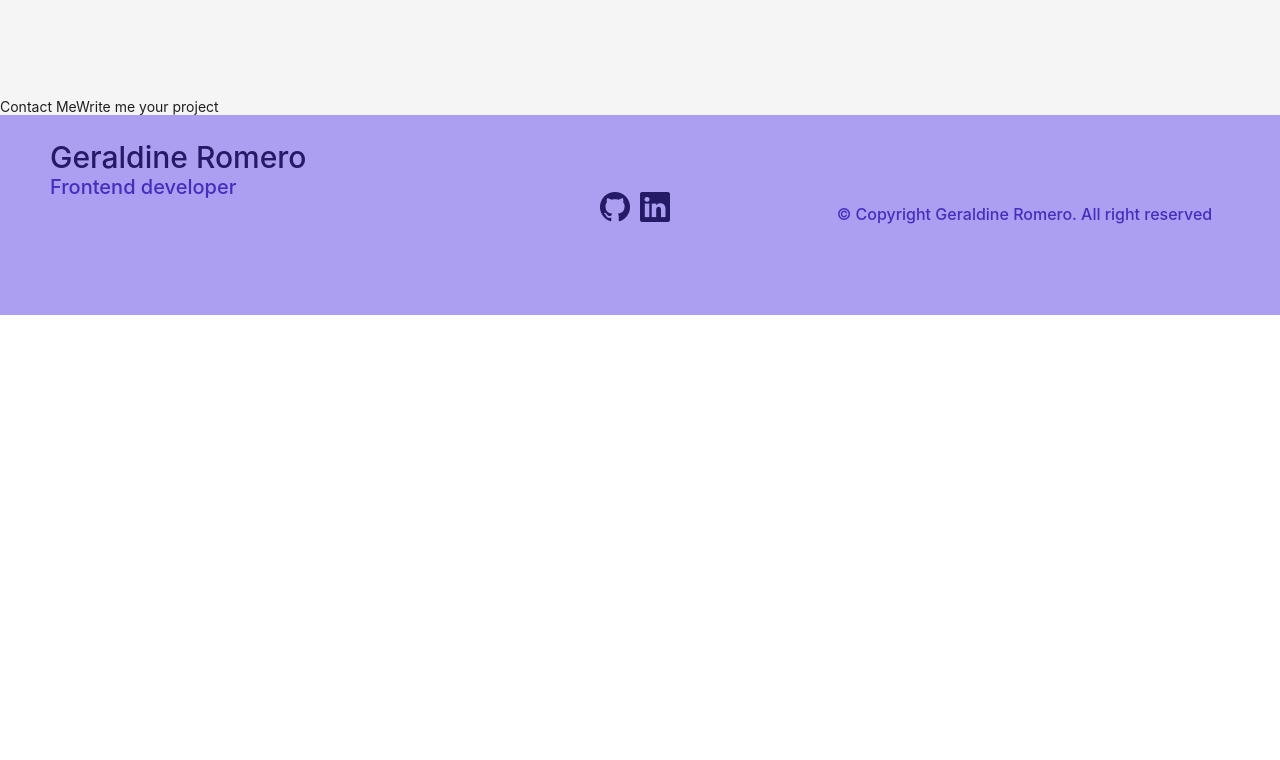
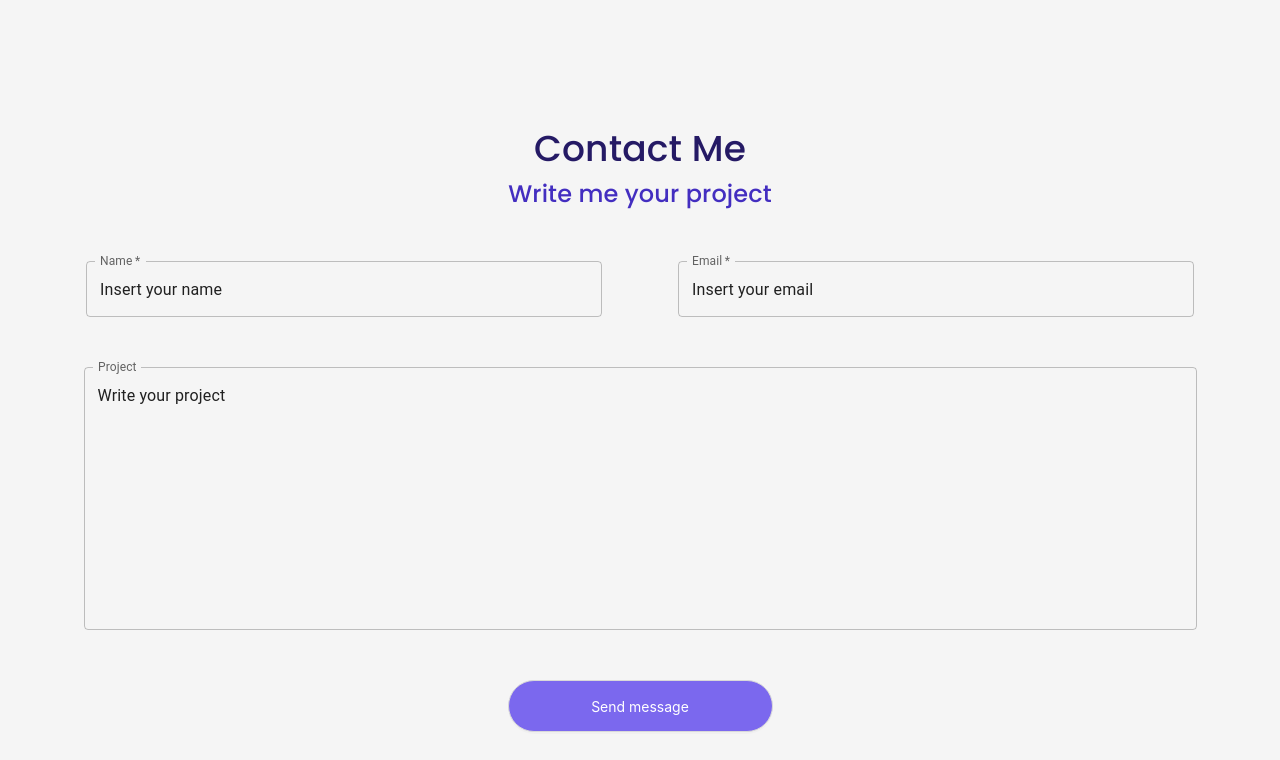
Before and after one commit to GeraldineRomer/Portfolio, a React (Create React App) app: page / in a window 1280 px wide. Shown: the part 3280-4040 px from the top of the page. Before the commit the page ends 3595 px from the top, so only its background shows below. Built offline with nearby package versions, Linux system fonts and the light colour scheme.

Commit message:
contact me page's structure ready

```diff
--- a/package.json
+++ b/package.json
@@ -4,6 +4,9 @@
   "private": true,
   "dependencies": {
     "@ant-design/icons": "^5.1.4",
+    "@emotion/react": "^11.13.0",
+    "@emotion/styled": "^11.13.0",
+    "@mui/material": "^5.16.6",
     "@testing-library/jest-dom": "^5.16.5",
     "@testing-library/react": "^13.4.0",
     "@testing-library/user-event": "^13.5.0",
--- a/src/pages/contactme/contactmepage.jsx
+++ b/src/pages/contactme/contactmepage.jsx
@@ -1,11 +1,44 @@
 import React from 'react';
 import './contactmepage.scss';
+import TextField from '@mui/material/TextField';
+import { Button } from 'antd';
 
 const contactmepage = () => {
     return (
         <div>
             <label className='contactme-title' >Contact Me</label>
             <label className='contactme-subtitle' >Write me your project</label>
+            <div className='contactme-nameemail'>
+                <TextField
+                    required
+                    id="outlined-required"
+                    label="Name"
+                    defaultValue="Insert your name"
+                    className='contactme-nameemail-name'
+                />
+                <TextField
+                    required
+                    id="outlined-required"
+                    label="Email"
+                    defaultValue="Insert your email"
+                    className='contactme-nameemail-email'
+                />
+            </div>
+            <div className='contactme-project'>
+                <TextField
+                    id="outlined-multiline-static"
+                    label="Project"
+                    multiline
+                    rows={10}
+                    defaultValue="Write your project"
+                    className='contactme-project-text'
+                />
+            </div>
+            <div className='contactme-sendmessage'>
+                <Button shape="round" className='contactme-sendmessage-btn'>
+                    Send message
+                </Button>
+            </div>
         </div>
     )
 }
--- a/src/pages/contactme/contactmepage.scss
+++ b/src/pages/contactme/contactmepage.scss
@@ -1 +1,64 @@
 @import '../../App.scss';
+
+.contactme{
+    display: flex;
+    justify-content: center;
+    &-title{
+        color: $title_color;
+        text-align: center;
+        font-family: Poppins-Medium;
+        font-size: 36px;
+        font-style: normal;
+        font-weight: 500;
+        line-height: normal;
+        letter-spacing: 0.18px;
+        display: flex;
+        align-items: center;
+        justify-content: center;
+        margin-top: 123px;
+    }
+    &-subtitle{
+        color: $subtitle_color;
+        font-family: Poppins-Medium;
+        font-size: 24px;
+        font-style: normal;
+        font-weight: 500;
+        line-height: normal;
+        letter-spacing: 0.12px;
+        display: flex;
+        align-items: center;
+        justify-content: center;
+    }
+    &-nameemail{
+        display: flex;
+        align-items: center;
+        justify-content: space-evenly;
+        margin: 50px 10px;
+        &-name{
+            width: 516px;
+        }
+        &-email{
+            width: 516px;
+        }
+    }
+    &-project{
+        display: flex;
+        align-items: center;
+        justify-content: center;
+        margin: 50px 10px;
+        &-text{
+            width: 1113px;
+        }
+    }
+    &-sendmessage{
+        display: flex;
+        justify-content: center;
+        margin: 50px;
+        &-btn{
+            width: 265px;
+            height: 52px;
+            background-color: $button_color;
+            color: #FFFFFF;
+        }
+    }
+}
```
Also changed, not shown: 1 other file (tests, documents, lock files or other folders).
